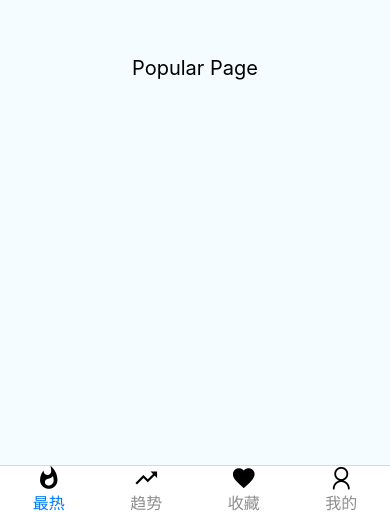
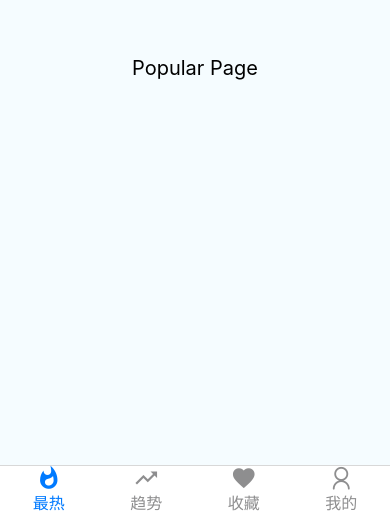
Before and after one commit to leecobaby/StudyRNBase, a React Native app: screen /Home in a window 390 px wide. Shown: the part 330-844 px from the top of the page. Built offline with nearby package versions, Linux system fonts and the light colour scheme.

Commit message:
s4: use dynamic tab navigator

```diff
--- a/js/navigators/AppNavigators.tsx
+++ b/js/navigators/AppNavigators.tsx
@@ -1,4 +1,4 @@
-import React from 'react';
+import React, {useEffect} from 'react';
 import {Text} from 'react-native';
 import AntDesign from 'react-native-vector-icons/AntDesign';
 import MaterialIcons from 'react-native-vector-icons/MaterialIcons';
@@ -17,10 +17,11 @@ import {useWelcome} from '@/js/hooks/use-welcome';
 import {WelcomePage} from '@/js/pages/Welcome';
 import {HomePage} from '@/js/pages/Home';
 import {PopularPage} from '@/js/pages/Popular';
-import {DrawerParamList, RootStackParamList} from './type';
+import {DrawerParamList, RootStackParamList, ScreenProps} from './type';
 import {TrendingPage} from '@/js/pages/Trending';
 import {FavoritePage} from '../pages/Favorite';
 import {MyPage} from '../pages/Me';
+import {useNavigation} from '@react-navigation/native';
 
 const Stack = createStackNavigator<RootStackParamList>();
 const NativeStack = createNativeStackNavigator<RootStackParamList>();
@@ -36,28 +37,45 @@ const InitNavigator: React.FC = () => {
   );
 };
 
-const MainNavigator: React.FC = () => {
+type MainNavigatorProps = ScreenProps<'Main'>;
+const MainNavigator: React.FC<MainNavigatorProps> = ({navigation}) => {
+  const {theme} = navigation.getState().routes.at(0)?.params || {};
+
   return (
-    <BottonTab.Navigator screenOptions={{tabBarLabelStyle: {fontSize: 16}, header: () => null}}>
+    <BottonTab.Navigator
+      screenOptions={{
+        tabBarLabelStyle: {fontSize: 16},
+        header: () => null,
+        tabBarActiveTintColor: theme?.color,
+      }}>
       <BottonTab.Screen
         name="PopularPage"
         component={PopularPage}
-        options={{tabBarLabel: '最热', tabBarIcon: () => <MaterialIcons name="whatshot" size={26} />}}
+        options={{
+          tabBarLabel: '最热',
+          tabBarIcon: ({color}) => <MaterialIcons name="whatshot" size={26} color={color} />,
+        }}
       />
       <BottonTab.Screen
         name="TrendingPage"
         component={TrendingPage}
-        options={{tabBarLabel: '趋势', tabBarIcon: () => <MaterialIcons name="trending-up" size={26} />}}
+        options={{
+          tabBarLabel: '趋势',
+          tabBarIcon: ({color}) => <MaterialIcons name="trending-up" size={26} color={color} />,
+        }}
       />
       <BottonTab.Screen
         name="FavoritePage"
         component={FavoritePage}
-        options={{tabBarLabel: '收藏', tabBarIcon: () => <MaterialIcons name="favorite" size={26} />}}
+        options={{
+          tabBarLabel: '收藏',
+          tabBarIcon: ({color}) => <MaterialIcons name="favorite" size={26} color={color} />,
+        }}
       />
       <BottonTab.Screen
         name="MyPage"
         component={MyPage}
-        options={{tabBarLabel: '我的', tabBarIcon: () => <AntDesign name="user" size={26} />}}
+        options={{tabBarLabel: '我的', tabBarIcon: ({color}) => <AntDesign name="user" size={26} color={color} />}}
       />
     </BottonTab.Navigator>
   );
@@ -75,49 +93,6 @@ export const AppNavigators: React.FC = () => {
     </Stack.Navigator>
   );
 };
-
-// const BottonTabNavigators: React.FC = () => {
-//   return (
-//     <BottonTab.Navigator
-//       initialRouteName="Home"
-//       screenOptions={{
-//         header: () => null,
-//         tabBarActiveTintColor: 'red',
-//       }}>
-//       <BottonTab.Screen
-//         name="Home"
-//         component={Home}
-//         options={{
-//           tabBarLabel: props => TabBarLabel({...props, title: '首页'}),
-//           tabBarIcon: props => TabBarIcon({...props, name: 'home'}),
-//         }}
-//       />
-//       <BottonTab.Screen
-//         name="Page1"
-//         component={Page1}
-//         options={{
-//           tabBarLabel: props => TabBarLabel({...props, title: '我的', color: 'orange'}),
-//           tabBarIcon: props => TabBarIcon({...props, name: 'people', color: 'orange'}),
-//         }}
-//       />
-//       <BottonTab.Screen name="Page2" component={Page2} />
-//       <BottonTab.Screen name="Page3" component={Page3} />
-//     </BottonTab.Navigator>
-//   );
-// };
-
-// const TabBarIcon: React.FC<{focused: boolean; color: string; size: number; name: string}> = ({
-//   focused,
-//   color,
-//   size,
-//   name,
-// }) => {
-//   return <Icons name={name} size={size} color={focused ? color : undefined} />;
-// };
-
-// const TabBarLabel: React.FC<{focused: boolean; color: string; title: string}> = ({focused, color, title}) => {
-//   return <Text style={{color: focused ? color : undefined}}>{title}</Text>;
-// };
 
 // const MaterialTopTabNavigators: React.FC = () => {
 //   return (
--- a/js/navigators/type.ts
+++ b/js/navigators/type.ts
@@ -5,7 +5,7 @@ import {BottomTabScreenProps} from '@react-navigation/bottom-tabs';
 import {MaterialTopTabBarProps, MaterialTopTabScreenProps} from '@react-navigation/material-top-tabs';
 
 export type RootStackParamList = {
-  Main: undefined;
+  Main: {theme: {color: string}} | undefined;
   Init: undefined;
   WelcomePage: undefined;
   HomePage: undefined;
--- a/js/pages/Favorite.tsx
+++ b/js/pages/Favorite.tsx
@@ -1,10 +1,18 @@
 import React from 'react';
-import {View, Text, StyleSheet} from 'react-native';
+import {View, Text, StyleSheet, Button} from 'react-native';
+import {ScreenProps} from '../navigators/type';
 
-export const FavoritePage: React.FC = () => {
+type Props = ScreenProps<'FavoritePage'>;
+export const FavoritePage: React.FC<Props> = ({navigation}) => {
   return (
     <View style={styles.container}>
       <Text style={styles.text}>Favorite Page</Text>
+      <Button
+        title="修改主题"
+        onPress={() => {
+          navigation.getParent()?.setParams({theme: {color: 'green'}});
+        }}
+      />
     </View>
   );
 };
--- a/js/pages/Me.tsx
+++ b/js/pages/Me.tsx
@@ -1,10 +1,18 @@
 import React from 'react';
-import {View, Text, StyleSheet} from 'react-native';
+import {View, Text, StyleSheet, Button} from 'react-native';
+import {ScreenProps} from '../navigators/type';
 
-export const MyPage: React.FC = () => {
+type Props = ScreenProps<'MyPage'>;
+export const MyPage: React.FC<Props> = ({navigation}) => {
   return (
     <View style={styles.container}>
       <Text style={styles.text}>My Page</Text>
+      <Button
+        title="修改主题"
+        onPress={() => {
+          navigation.getParent()?.setParams({theme: {color: 'blue'}});
+        }}
+      />
     </View>
   );
 };
--- a/js/pages/Trending.tsx
+++ b/js/pages/Trending.tsx
@@ -1,10 +1,20 @@
 import React from 'react';
-import {View, Text, StyleSheet} from 'react-native';
+import {View, Text, StyleSheet, Button} from 'react-native';
+import {ScreenProps, RootStackParamList} from '../navigators/type';
+import {useNavigation} from '@react-navigation/native';
 
-export const TrendingPage: React.FC = () => {
+type Props = ScreenProps<'TrendingPage'>;
+
+export const TrendingPage: React.FC<Props> = ({navigation}) => {
   return (
     <View style={styles.container}>
       <Text style={styles.text}>Trending Page</Text>
+      <Button
+        title="修改主题"
+        onPress={() => {
+          navigation.getParent()?.setParams({theme: {color: 'red'}});
+        }}
+      />
     </View>
   );
 };
```
Also changed, not shown: js/navigators/DynamicTabNavigator.ts (added, +11 -0 lines).
